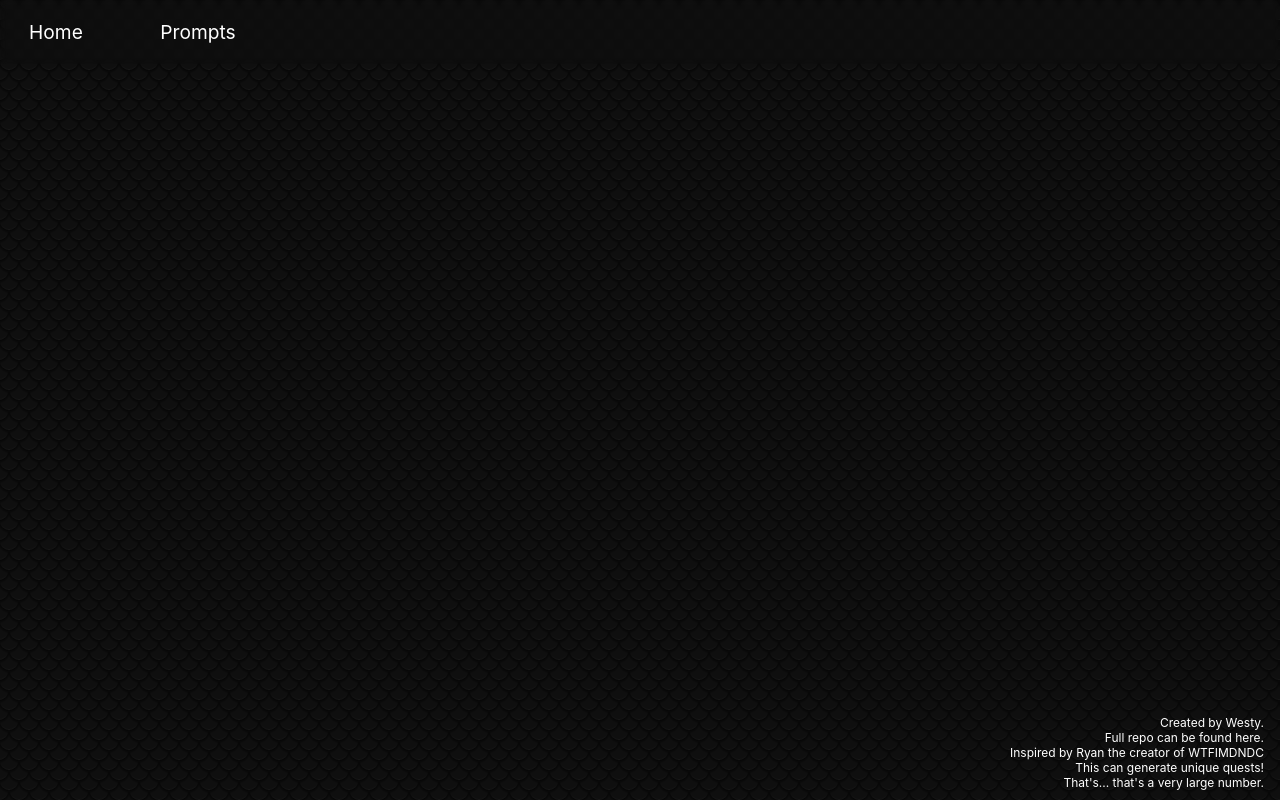
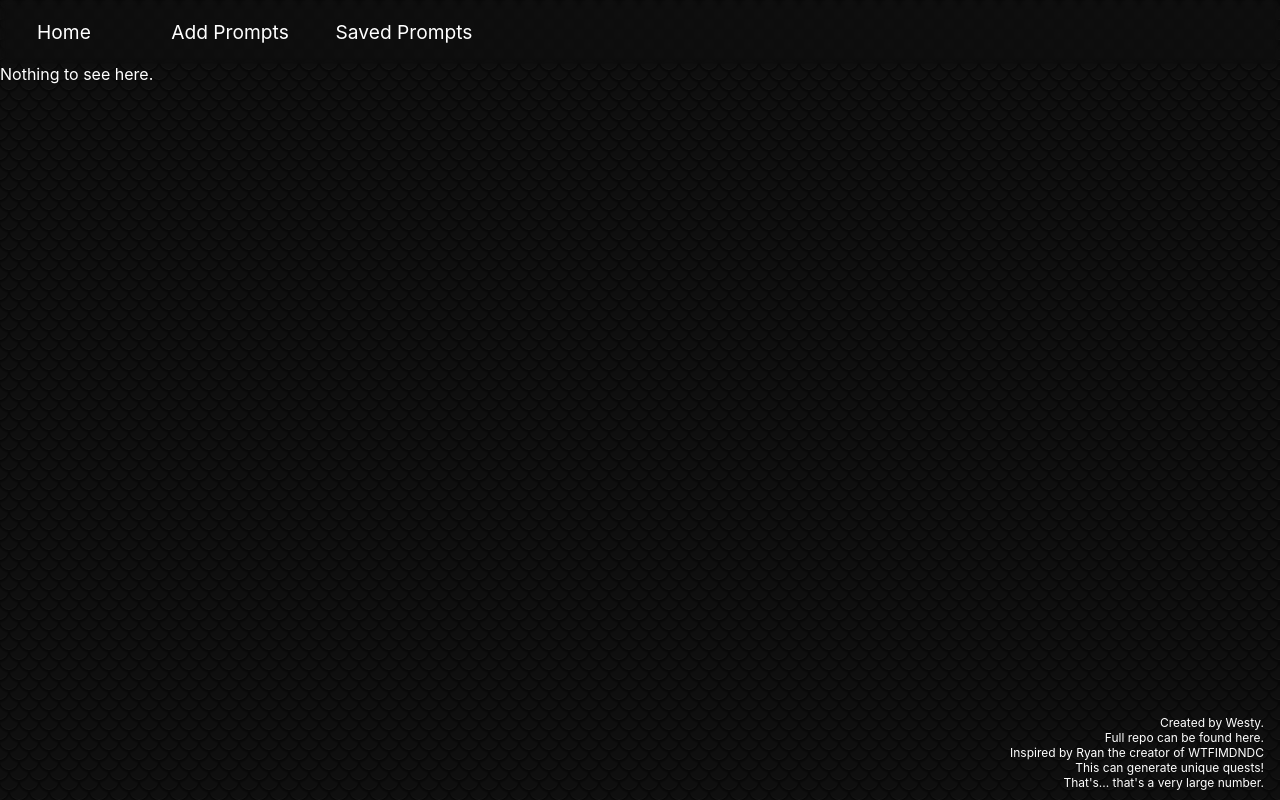
Before and after one commit to WestyCodes/DnDQuestHook, a React (Create React App) app: page /saved in a window 1280 px wide. Built offline with nearby package versions, Linux system fonts and the light colour scheme; a web font is replaced by a local one.

Commit message:
Added landing page for saved prompts, routes, link changed setNumberOfQuests to stop errors

```diff
--- a/src/App.js
+++ b/src/App.js
@@ -3,6 +3,7 @@ import { Routes, Route } from "react-router-dom";
 import Header from './header/Header.js';
 import Main from './main/Main.js';
 import PromptsPage from './prompts/PromptsPage.js'
+import SavedPromptsPage from './savedPrompts/SavedPromptsPage.js'
 import Footer from './footer/Footer.js';
 import './App.css';
 
@@ -14,6 +15,7 @@ function App() {
             <Routes>
                 <Route path='/' element={<Main setNumberOfQuests={setNumberOfQuests}/>}/>
                 <Route path='/prompts' element={<PromptsPage />}/>
+                <Route path='/saved' element={<SavedPromptsPage />}/>
             </Routes>
 
             <Footer numberOfQuests={numberOfQuests}/>
--- a/src/header/Header.js
+++ b/src/header/Header.js
@@ -11,7 +11,10 @@ export default function Header() {
                         <Link className="headerLink" to={`/`}>Home</Link>
                     </li>
                     <li>
-                        <Link className="headerLink" to={`/prompts`}>Prompts</Link>
+                        <Link className="headerLink" to={`/prompts`}>Add Prompts</Link>
+                    </li>
+                    <li>
+                        <Link className="headerLink" to={`/saved`}>Saved Prompts</Link>
                     </li>
                 </ul>
             </nav>
--- a/src/header/header.css
+++ b/src/header/header.css
@@ -5,7 +5,7 @@
 .headerUL {
     list-style: none;
     display: grid;
-    grid-template-columns: 7rem 7rem;
+    grid-template-columns: 8rem 9rem 9rem;
     height: 4rem;
     gap: 30px;
     place-items: center;
--- a/src/main/Main.js
+++ b/src/main/Main.js
@@ -101,11 +101,13 @@ export default function Main( {setNumberOfQuests} ) {
         setLoadQuest(true)
     }
 
-    const howManyQuests = () => {
+    useEffect(() => {
         const res = locationName.length * broadLocations.length * raceDescription.length * races.length * cultureActivity.length * activityReason.length * specificLocationAdjective.length * specificLocation.length * specificCharacterState.length * (specificCharacterState.length - 1) * taskAction.length * taskObject.length * specificGoalAction.length * specificGoalObject.length * obstacleObject.length * obstacleObjectsMotivation.length
         setNumberOfQuests(res)
-    }
-    howManyQuests()
+    }, [loadingAPI])
+
+
+
 
     return (
         <div className='mainDiv'>
--- /dev/null
+++ b/src/savedPrompts/SavedPromptsPage.js
@@ -0,0 +1,7 @@
+export default function SavedPromptsPage() {
+    return (
+        <div>
+            <p>Nothing to see here.</p>
+        </div>
+    )
+}
```
Also changed, not shown: src/savedPrompts/savedpromptspage.css (added).
